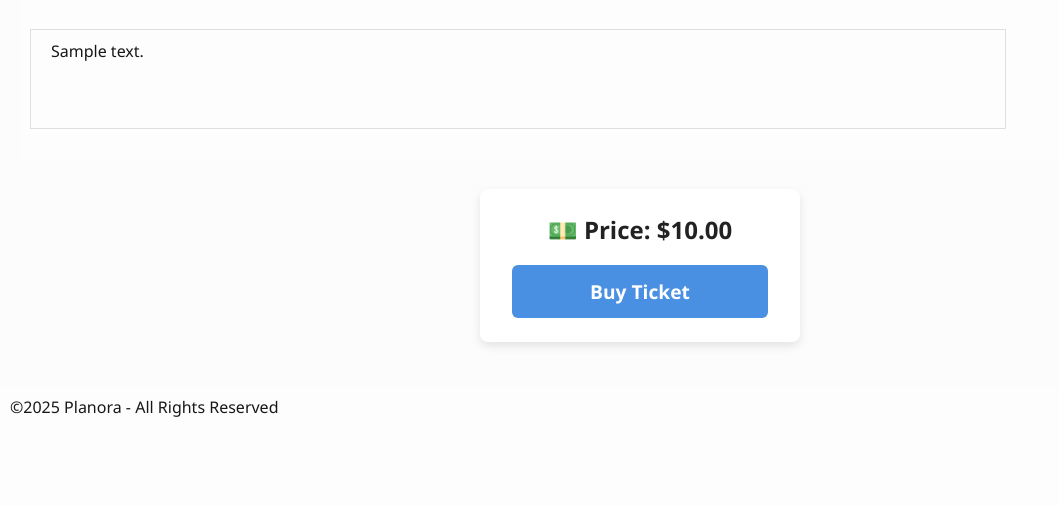
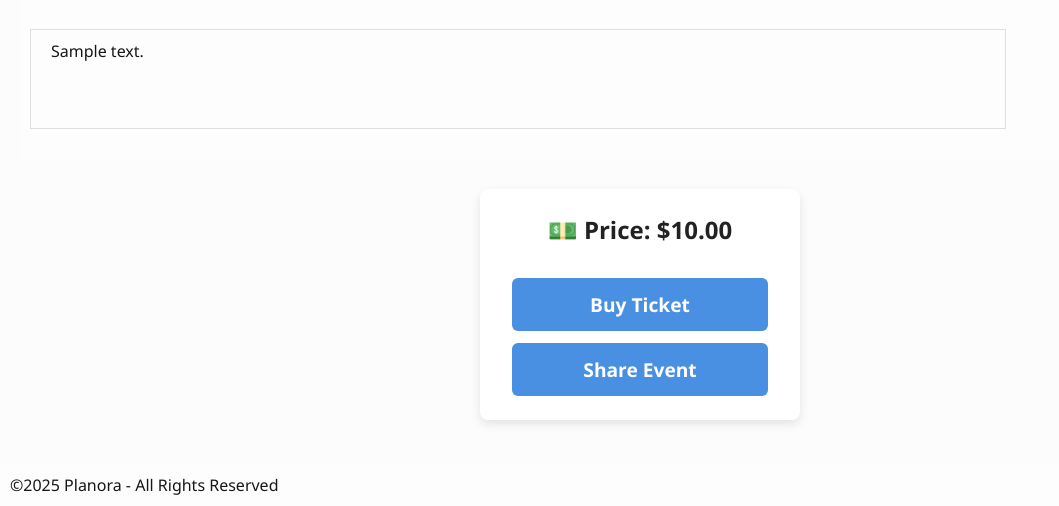
Before and after one commit to Faculty-of-Computing/planora, a Flask app: template templates/event-details.html in a window 1280 px wide. Shown: the part 758-1264 px from the top of the page, without its empty margins (0-1059 px from the left). Before the commit the page ends 1175 px from the top, so only its background shows below. Run offline with Flask 3, Linux system fonts and the light colour scheme; the template is opened without the code that fills it: most values are stand-ins (such as "Sample title", 1, 10 or a date in 2020); grey boxes marked "Sample" are stand-in pictures.

Commit message:
[feat] event sharing

```diff
--- a/templates/event-details.html
+++ b/templates/event-details.html
@@ -32,6 +32,9 @@ Planora — Event: {{ event.title }}
         box-shadow: 0 4px 10px rgba(0, 0, 0, 0.1);
         background: #fff;
         text-align: center;
+        display: flex;
+        flex-direction: column;
+        gap: 0.8rem;
     }
 
     .ticket-purchase p {
@@ -130,6 +133,10 @@ Planora — Event: {{ event.title }}
                 {% endif %}
             </button>
         </form>
+        <button type="button" id="share-event-btn" class="btn primary primary-foreground border"
+            title="Share this event">
+            Share Event
+        </button>
     </section>
 </main>
 
@@ -138,14 +145,32 @@ Planora — Event: {{ event.title }}
 </footer>
 
 <script>
-    const urls = {
-        sun: "/images/icons/sun-svgrepo-com.svg",
-        moon: "/images/icons/moon-stars-svgrepo-com.svg",
-        closeDark: "/images/icons/close-dark.svg",
-        closeLight: "/images/icons/close-light.svg",
-        menuDark: "/images/icons/menu-dark.svg",
-        menuLight: "/images/icons/menu-light.svg"
-    };
+    const shareBtn = document.getElementById('share-event-btn');
+    shareBtn?.addEventListener('click', async () => {
+        const shareData = {
+            title: '{{ event.title|e }}',
+            text: 'Check out this event on Planora!',
+            url: window.location.href,
+        };
+
+        if (navigator.share) {
+            try {
+                await navigator.share(shareData);
+                console.log('Event shared successfully');
+            } catch (err) {
+                alert('Sharing was cancelled or failed.');
+            }
+        } else {
+            // Fallback: copy URL to clipboard or just alert
+            try {
+                await navigator.clipboard.writeText(window.location.href);
+                alert('Event URL copied to clipboard!');
+            } catch {
+                alert('Share not supported on this browser.');
+            }
+        }
+    });
 </script>
+
 <script src="/js/index.js"></script>
 {% endblock %}
```
